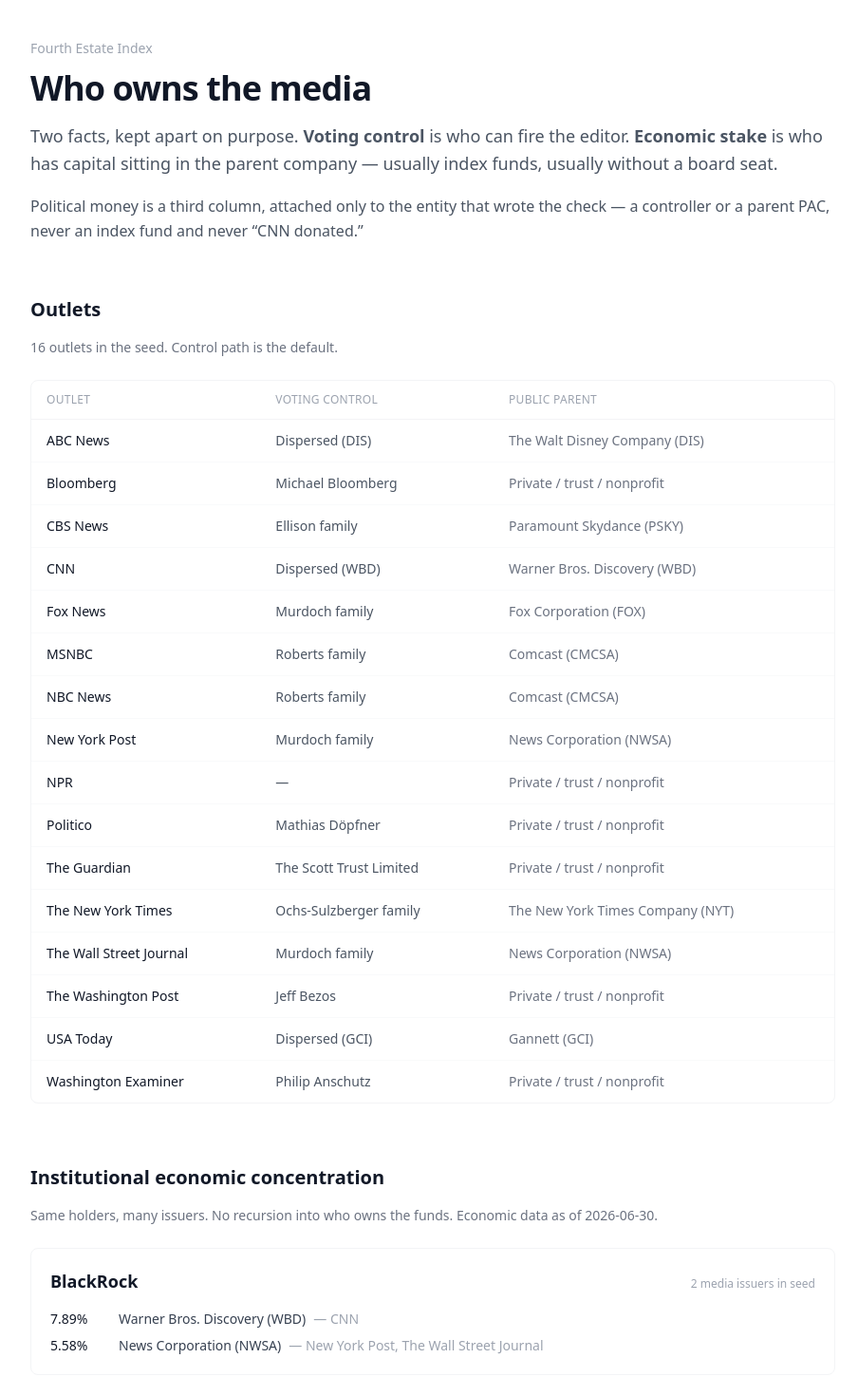
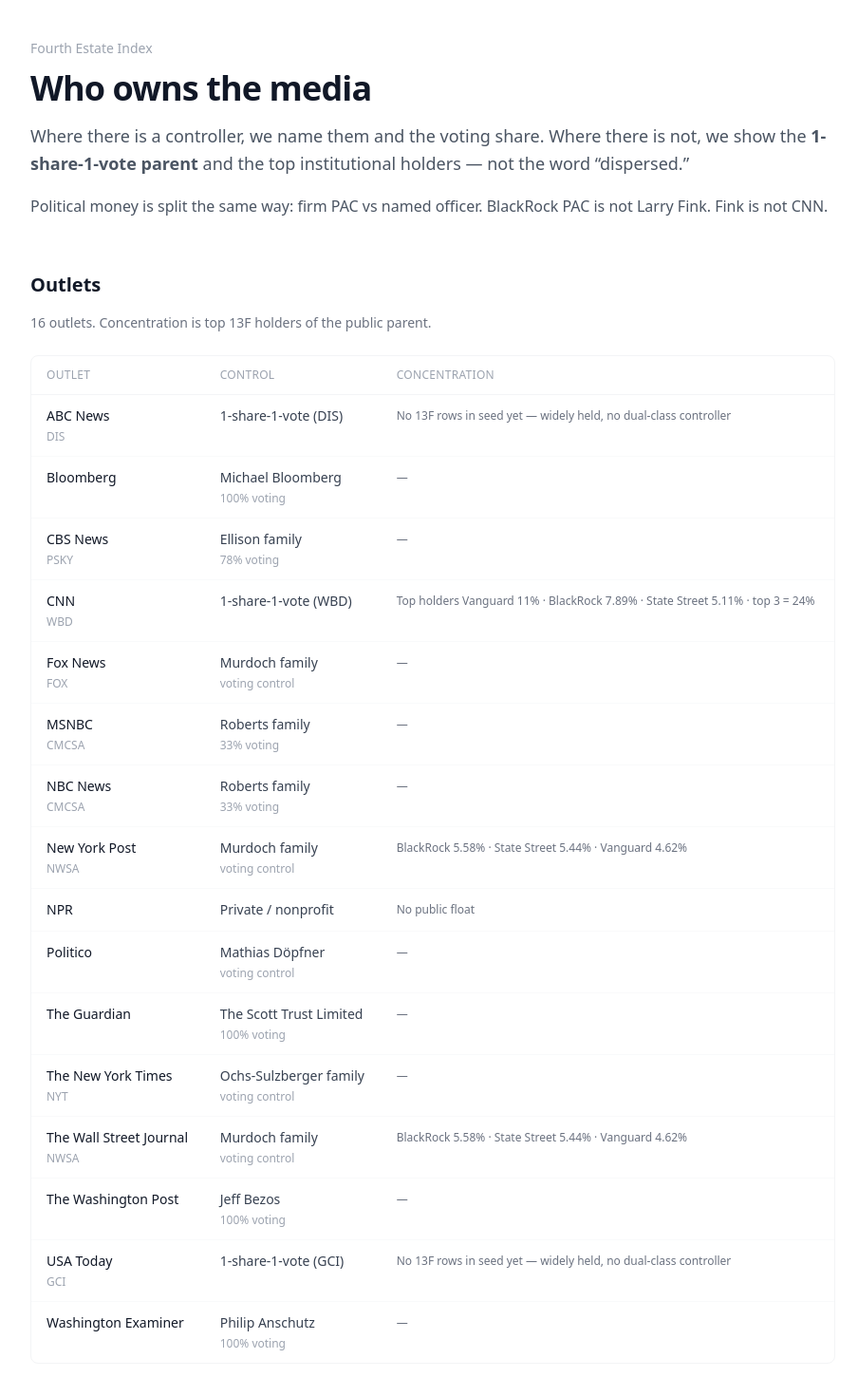
Before and after one commit to cjonesy108/fourth-estate-index, a Next.js app in the folder frontend/: page /ownership in a window 1280 px wide. Shown: the part 80-1550 px from the top of the page at 95% size, without its empty margins (184-1088 px from the left). Built offline with nearby package versions, Linux system fonts and the light colour scheme.

Commit message:
Replace Dispersed with control + concentration snapshot

```diff
--- a/frontend/app/ownership/page.tsx
+++ b/frontend/app/ownership/page.tsx
@@ -3,7 +3,7 @@
 import {
   LAYER_LABEL,
   allContributions,
-  controlChain,
+  controlSnapshot,
   formatPct,
   getContributionsMeta,
   getEntity,
@@ -12,25 +12,15 @@
   listControllers,
   listInstitutions,
   listOutlets,
+  officersOf,
   publicParent,
 } from "@/lib/ownership";
 
 export const metadata: Metadata = {
   title: "Who owns the media — Fourth Estate Index",
   description:
-    "Voting control, economic stakes, and controller political giving across major news outlets.",
+    "Voting control, institutional concentration, and entity vs officer political giving.",
 };
-
-function ControllerLabel({ slug }: { slug: string }) {
-  const chain = controlChain(slug);
-  const controller = [...chain].reverse().find((c) =>
-    ["family", "individual", "trust"].includes(c.entity.type)
-  );
-  const parent = publicParent(slug);
-  if (controller) return <>{controller.entity.name}</>;
-  if (parent) return <>Dispersed ({parent.ticker})</>;
-  return <>—</>;
-}
 
 export default function OwnershipIndex() {
   const graph = getGraph();
@@ -46,48 +36,61 @@
         <p className="text-sm text-gray-400 mb-3">Fourth Estate Index</p>
         <h1 className="text-4xl font-bold tracking-tight mb-4">Who owns the media</h1>
         <p className="text-lg text-gray-600 leading-relaxed mb-4">
-          Two facts, kept apart on purpose. <strong>Voting control</strong> is
-          who can fire the editor. <strong>Economic stake</strong> is who has
-          capital sitting in the parent company — usually index funds, usually
-          without a board seat.
+          Where there is a controller, we name them and the voting share.
+          Where there is not, we show the <strong>1-share-1-vote parent</strong> and the
+          top institutional holders — not the word “dispersed.”
         </p>
         <p className="text-gray-600 leading-relaxed">
-          Political money is a third column, attached only to the entity that
-          wrote the check — a controller or a parent PAC, never an index fund
-          and never “CNN donated.”
+          Political money is split the same way: firm PAC vs named officer.
+          BlackRock PAC is not Larry Fink. Fink is not CNN.
         </p>
       </header>
 
       <section className="mb-16">
         <h2 className="text-xl font-semibold mb-4">Outlets</h2>
-        <p className="text-sm text-gray-500 mb-6">
-          {outlets.length} outlets in the seed. Control path is the default.
-        </p>
+        <p className="text-sm text-gray-500 mb-6">{outlets.length} outlets. Concentration is top 13F holders of the public parent.</p>
         <div className="overflow-x-auto border border-gray-100 rounded-lg">
           <table className="w-full text-sm">
             <thead>
               <tr className="text-left text-xs uppercase tracking-wide text-gray-400 border-b border-gray-100">
                 <th className="px-4 py-3 font-medium">Outlet</th>
-                <th className="px-4 py-3 font-medium">Voting control</th>
-                <th className="px-4 py-3 font-medium">Public parent</th>
+                <th className="px-4 py-3 font-medium">Control</th>
+                <th className="px-4 py-3 font-medium">Concentration</th>
               </tr>
             </thead>
             <tbody>
               {outlets.map((o) => {
+                const snap = controlSnapshot(o.slug);
                 const parent = publicParent(o.slug);
                 return (
-                  <tr key={o.slug} className="border-b border-gray-50 last:border-0">
+                  <tr key={o.slug} className="border-b border-gray-50 last:border-0 align-top">
                     <td className="px-4 py-3">
                       <Link href={`/ownership/${o.slug}`} className="font-medium hover:underline">{o.name}</Link>
+                      {parent && (
+                        <div className="text-xs text-gray-400 mt-1">
+                          <Link href={`/ownership/${parent.slug}`} className="hover:underline">
+                            {parent.ticker ?? parent.name}
+                          </Link>
+                        </div>
+                      )}
                     </td>
-                    <td className="px-4 py-3 text-gray-600"><ControllerLabel slug={o.slug} /></td>
-                    <td className="px-4 py-3 text-gray-500">
-                      {parent ? (
-                        <Link href={`/ownership/${parent.slug}`} className="hover:underline">
-                          {parent.name}{parent.ticker ? ` (${parent.ticker})` : ""}
+                    <td className="px-4 py-3 text-gray-700">
+                      {snap.kind === "controller" ? (
+                        <Link href={`/ownership/${controlSnapshot(o.slug).label === snap.label ? chainControllerSlug(o.slug) : o.slug}`} className="hover:underline">
+                          {snap.label}
                         </Link>
                       ) : (
-                        "Private / trust / nonprofit"
+                        snap.label
+                      )}
+                      {snap.kind === "controller" && (
+                        <div className="text-xs text-gray-400 mt-1">{snap.detail}</div>
+                      )}
+                    </td>
+                    <td className="px-4 py-3 text-gray-500 text-xs leading-relaxed">
+                      {snap.kind === "institutional" ? snap.detail : snap.kind === "closed" ? snap.detail : (
+                        snap.topHolders.length
+                          ? snap.topHolders.map((h) => `${h.entity.name} ${formatPct(h.pct)}`).join(" · ")
+                          : "—"
                       )}
                     </td>
                   </tr>
@@ -100,18 +103,28 @@
 
       <section className="mb-16">
         <h2 className="text-xl font-semibold mb-4">Institutional economic concentration</h2>
-        <p className="text-sm text-gray-500 mb-6">
-          Same holders, many issuers. No recursion into who owns the funds. Economic data as of {graph.as_of_economic}.
-        </p>
+        <p className="text-sm text-gray-500 mb-6">Holdings plus the named officer, when we have one. Economic data as of {graph.as_of_economic}.</p>
         <div className="space-y-8">
           {institutions.map((inst) => {
             const holdings = institutionHoldings(inst.slug);
+            const officers = officersOf(inst.slug);
             return (
               <div key={inst.slug} className="border border-gray-100 rounded-lg p-5">
-                <div className="flex items-baseline justify-between gap-4 mb-4">
+                <div className="flex items-baseline justify-between gap-4 mb-2">
                   <Link href={`/ownership/${inst.slug}`} className="text-lg font-semibold hover:underline">{inst.name}</Link>
-                  <span className="text-xs text-gray-400">{holdings.length} media issuer{holdings.length === 1 ? "" : "s"} in seed</span>
+                  <span className="text-xs text-gray-400">{holdings.length} issuer{holdings.length === 1 ? "" : "s"}</span>
                 </div>
+                {officers.length > 0 && (
+                  <p className="text-sm text-gray-500 mb-3">
+                    {officers.map((o, i) => (
+                      <span key={o.person.slug}>
+                        {i > 0 && ", "}
+                        <Link href={`/ownership/${o.person.slug}`} className="hover:underline">{o.person.name}</Link>
+                        <span className="text-gray-400"> · {o.role}</span>
+                      </span>
+                    ))}
+                  </p>
+                )}
                 {holdings.length === 0 ? (
                   <p className="text-sm text-gray-400">No 13F rows in this seed yet.</p>
                 ) : (
@@ -137,7 +150,6 @@
 
       <section className="mb-16">
         <h2 className="text-xl font-semibold mb-4">Controllers</h2>
-        <p className="text-sm text-gray-500 mb-6">Families, individuals, and trusts with voting or beneficial control. Not index funds.</p>
         <ul className="divide-y divide-gray-100 border border-gray-100 rounded-lg">
           {controllers.map((c) => (
             <li key={c.slug} className="px-4 py-3">
@@ -155,7 +167,7 @@
           {giving.map((g) => {
             const ent = getEntity(g.entity);
             return (
-              <li key={`${g.entity}-${g.cycle}`} className="border border-gray-100 rounded-lg p-4">
+              <li key={`${g.entity}-${g.layer}-${g.cycle}`} className="border border-gray-100 rounded-lg p-4">
                 <div className="flex flex-wrap items-baseline justify-between gap-2 mb-2">
                   <Link href={`/ownership/${g.entity}`} className="font-medium hover:underline">{ent?.name ?? g.entity}</Link>
                   <span className="text-xs text-gray-400">
@@ -179,3 +191,12 @@
     </main>
   );
 }
+
+function chainControllerSlug(outletSlug: string): string {
+  const { controlChain } = require("@/lib/ownership") as typeof import("@/lib/ownership");
+  const chain = controlChain(outletSlug);
+  const controller = [...chain].reverse().find((c) =>
+    ["family", "individual", "trust"].includes(c.entity.type)
+  );
+  return controller?.entity.slug ?? outletSlug;
+}
```
